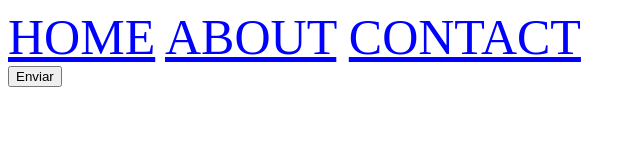
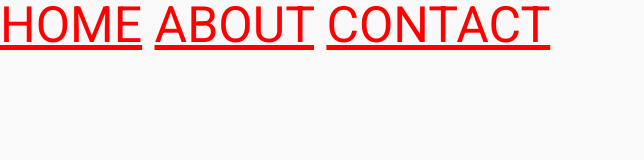
Before and after one commit to CollabCodeTech/front-end-e-boas-praticas, a plain HTML site: page index.html in a window 1280 px wide. Shown: the whole page, without its empty margins (0-644 px from the left). Drawn offline with Linux system fonts and the light colour scheme.

Commit message:
Fim da explicação da font :-)

```diff
--- /dev/null
+++ b/css/base/index.css
@@ -0,0 +1,4 @@
+body {
+  background-color: #f9f9f9;
+  font-family: "Roboto", Arial, Verdana, Tahoma, sans-serif;
+}
--- /dev/null
+++ b/css/generic/reset.css
@@ -0,0 +1,129 @@
+/* http://meyerweb.com/eric/tools/css/reset/
+   v2.0 | 20110126
+   License: none (public domain)
+*/
+
+html,
+body,
+div,
+span,
+applet,
+object,
+iframe,
+h1,
+h2,
+h3,
+h4,
+h5,
+h6,
+p,
+blockquote,
+pre,
+a,
+abbr,
+acronym,
+address,
+big,
+cite,
+code,
+del,
+dfn,
+em,
+img,
+ins,
+kbd,
+q,
+s,
+samp,
+small,
+strike,
+strong,
+sub,
+sup,
+tt,
+var,
+b,
+u,
+i,
+center,
+dl,
+dt,
+dd,
+ol,
+ul,
+li,
+fieldset,
+form,
+label,
+legend,
+table,
+caption,
+tbody,
+tfoot,
+thead,
+tr,
+th,
+td,
+article,
+aside,
+canvas,
+details,
+embed,
+figure,
+figcaption,
+footer,
+header,
+hgroup,
+menu,
+nav,
+output,
+ruby,
+section,
+summary,
+time,
+mark,
+audio,
+video {
+  margin: 0;
+  padding: 0;
+  border: 0;
+  font-size: 100%;
+  font: inherit;
+  vertical-align: baseline;
+}
+/* HTML5 display-role reset for older browsers */
+article,
+aside,
+details,
+figcaption,
+figure,
+footer,
+header,
+hgroup,
+menu,
+nav,
+section {
+  display: block;
+}
+body {
+  line-height: 1;
+}
+ol,
+ul {
+  list-style: none;
+}
+blockquote,
+q {
+  quotes: none;
+}
+blockquote:before,
+blockquote:after,
+q:before,
+q:after {
+  content: "";
+  content: none;
+}
+table {
+  border-collapse: collapse;
+  border-spacing: 0;
+}
--- a/css/navigation.css
+++ b/css/navigation.css
@@ -1,12 +1,7 @@
 nav {
   font-size: 50px;
+}
+
+.action {
   color: red;
 }
-
-a {
-  color: inherit;
-}
-
-nav a {
-  color: blue;
-}
--- a/index.html
+++ b/index.html
@@ -3,15 +3,20 @@
   <head>
     <title>Home Los Jacks</title>
 
+    <link
+      href="https://fonts.googleapis.com/css?family=Roboto:400,700"
+      rel="stylesheet"
+    />
+
+    <link rel="stylesheet" href="css/generic/reset.css" />
+    <link rel="stylesheet" href="css/base/index.css" />
     <link rel="stylesheet" href="css/navigation.css" />
   </head>
   <body>
     <nav>
-      <a href="index.html">HOME</a>
-      <a href="about.html">ABOUT</a>
-      <a href="contact.html">CONTACT</a>
+      <a class="action" href="index.html">HOME</a>
+      <a class="action" href="about.html">ABOUT</a>
+      <a class="action" href="contact.html">CONTACT</a>
     </nav>
-
-    <button>Enviar</button>
   </body>
 </html>
```
